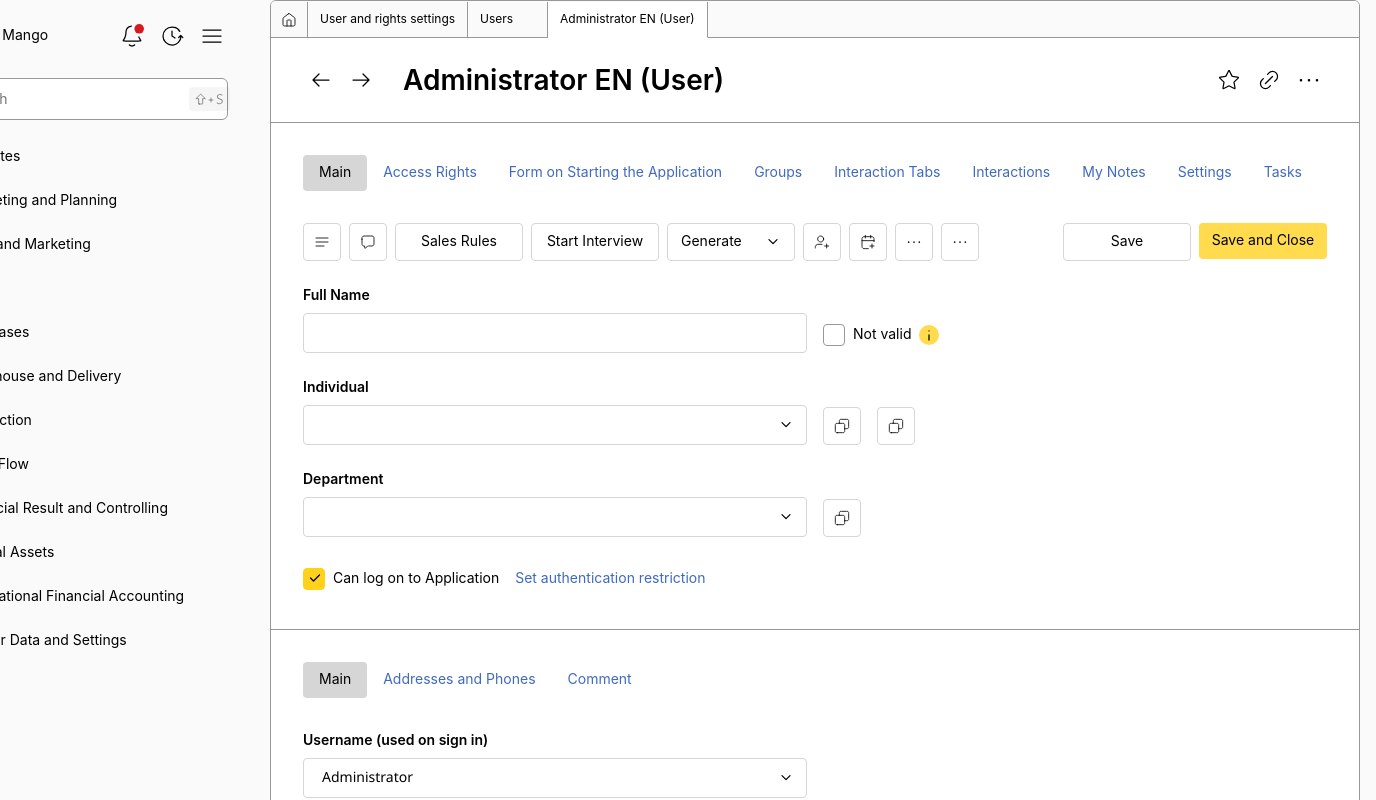
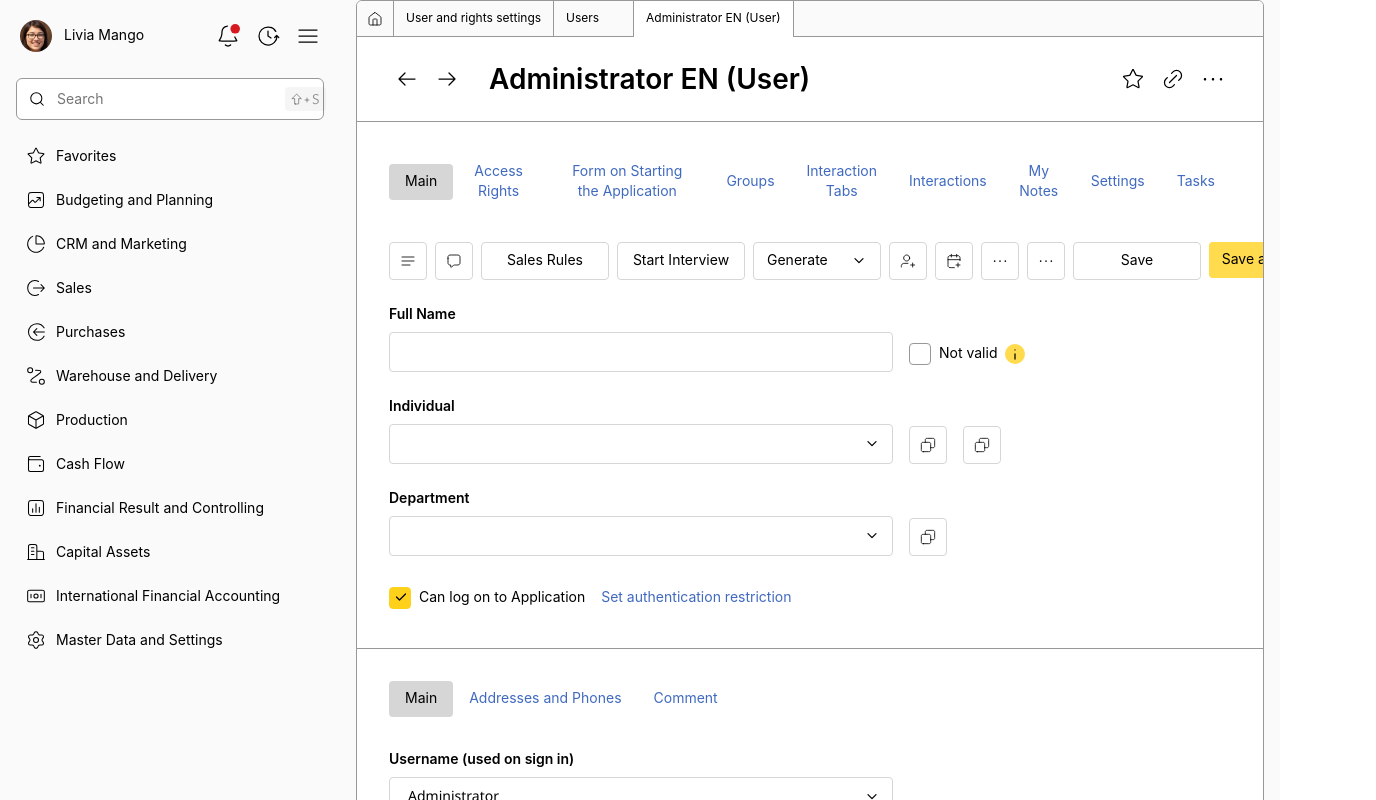
Before and after one commit to cutletmedie/storybook-example, a React (Create React App) app: page / in a window 1280 px wide. Shown: the top 800 px of the page, 1376 px wide, since content can reach past the window. Built offline with nearby package versions, Linux system fonts and the light colour scheme.

Commit message:
Правка верстки

```diff
--- a/src/App.css
+++ b/src/App.css
@@ -1,13 +1,11 @@
 body {
-  display: flex;
-  justify-content: center;
+  margin: 0;
 }
 
 .App {
-  width: 1440px;
-  height: 1525px;
   display: flex;
   column-gap: 32px;
+  box-sizing: content-box;
   justify-content: space-between;
   padding: 0 16px;
   background: #fafafa;
@@ -35,7 +33,7 @@ body {
 .profile-container {
   display: inline-flex;
   padding-left: 4px;
-  justify-content: space-between;
+  justify-content: center;
   align-items: center;
   width: 100%;
 }
@@ -117,7 +115,6 @@ body {
 
 .section-view {
   display: flex;
-  width: 1088px;
   flex-direction: column;
   align-items: flex-start;
   border-radius: 6px;
@@ -125,9 +122,12 @@ body {
   background: white;
   height: min-content;
   overflow: hidden;
+  flex: 1 1 auto;
 }
 
 .section-navigation {
+  position: relative;
+  margin-top: -1px;
   display: flex;
   align-items: flex-start;
   align-self: stretch;
--- a/src/App.scss
+++ b/src/App.scss
@@ -2,14 +2,13 @@
 @use "styles/theme";
 
 body {
-    display: flex;
-    justify-content: center;
+    margin: 0;
 }
+
 .App {
-    width: 1440px;
-    height: 1525px;
     display: flex;
     column-gap: 32px;
+    box-sizing: content-box;
     justify-content: space-between;
     padding: 0 library.$padding-mid;
     background: library.$background-gray;
@@ -37,7 +36,7 @@ body {
 .profile-container {
     display: inline-flex;
     padding-left: 4px;
-    justify-content: space-between;
+    justify-content: center;
     align-items: center;
     width: 100%;
 }
@@ -125,7 +124,6 @@ body {
 
 .section-view {
     display: flex;
-    width: 1088px;
     flex-direction: column;
     align-items: flex-start;
     border-radius: 6px;
@@ -133,9 +131,12 @@ body {
     background: library.$color-white;
     height: min-content;
     overflow: hidden;
+    flex: 1 1 auto;
 }
 
 .section-navigation {
+    position: relative;
+    margin-top: -1px;
     display: flex;
     align-items: flex-start;
     align-self: stretch;
--- a/src/components/TabPage/TabPage.scss
+++ b/src/components/TabPage/TabPage.scss
@@ -39,9 +39,19 @@
 }
 
 .storybook-tabpage--active {
-    border-bottom: 1px solid library.$color-white;
     background: library.$color-white;
     z-index: 1;
+}
+
+.storybook-tabpage--active:after {
+    position: absolute;
+    bottom: -1px;
+    left: 0;
+    content: "";
+    height: 1px;
+    flex: 1 0 auto;
+    width: 100%;
+    background: white;
 }
 
 .storybook-tabpage-close {
@@ -61,10 +71,10 @@
 
 .storybook-tabpage:hover:not(.storybook-tabpage--active)  .storybook-tabpage-close {
     background: library.$color-gray;
-    box-shadow: -8px 0 8px 0 #E6E6E6;
+    box-shadow: -8px -2px 8px -2px #E6E6E6;
 }
 
 .storybook-tabpage--active:hover .storybook-tabpage-close {
     background: library.$color-white;
-    box-shadow: -8px 0 8px 0 #FFF;
+    box-shadow: -8px -2px 8px -2px #FFF;
 }
```
Also changed, not shown: src/components/TabPage/TabPage.css (+13 -3 lines), 2 other files (tests, documents, lock files or other folders).
